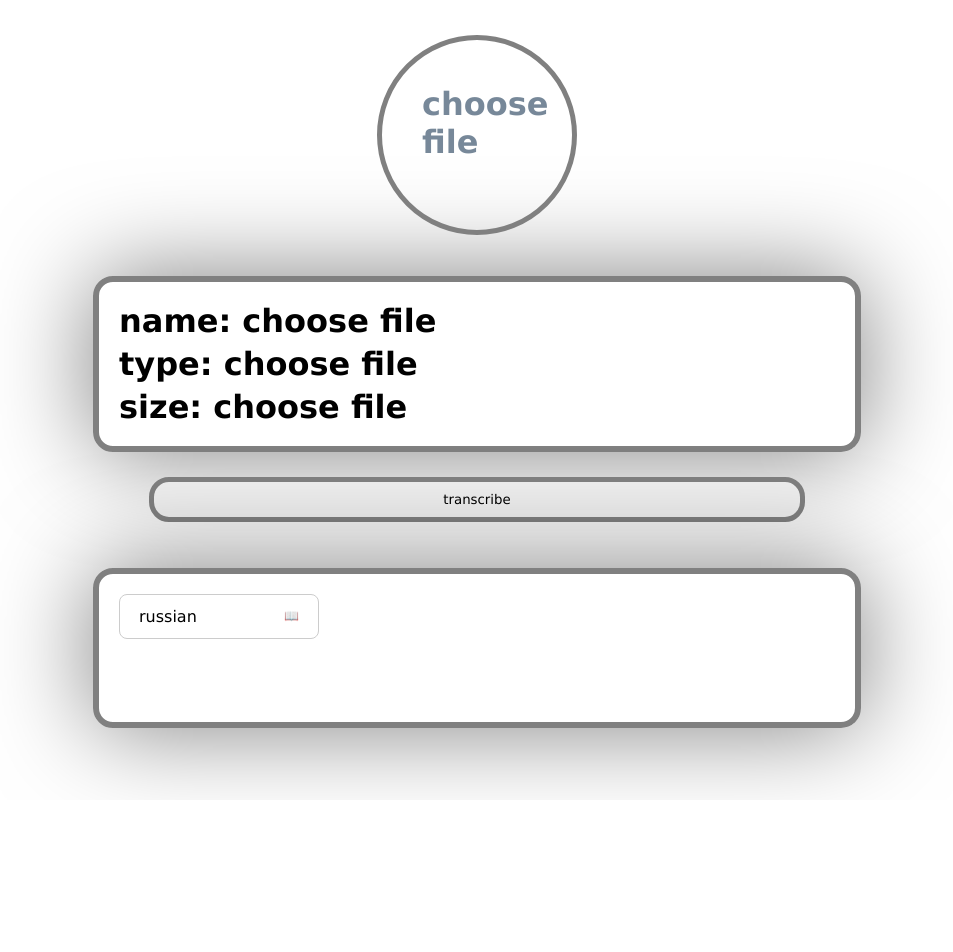
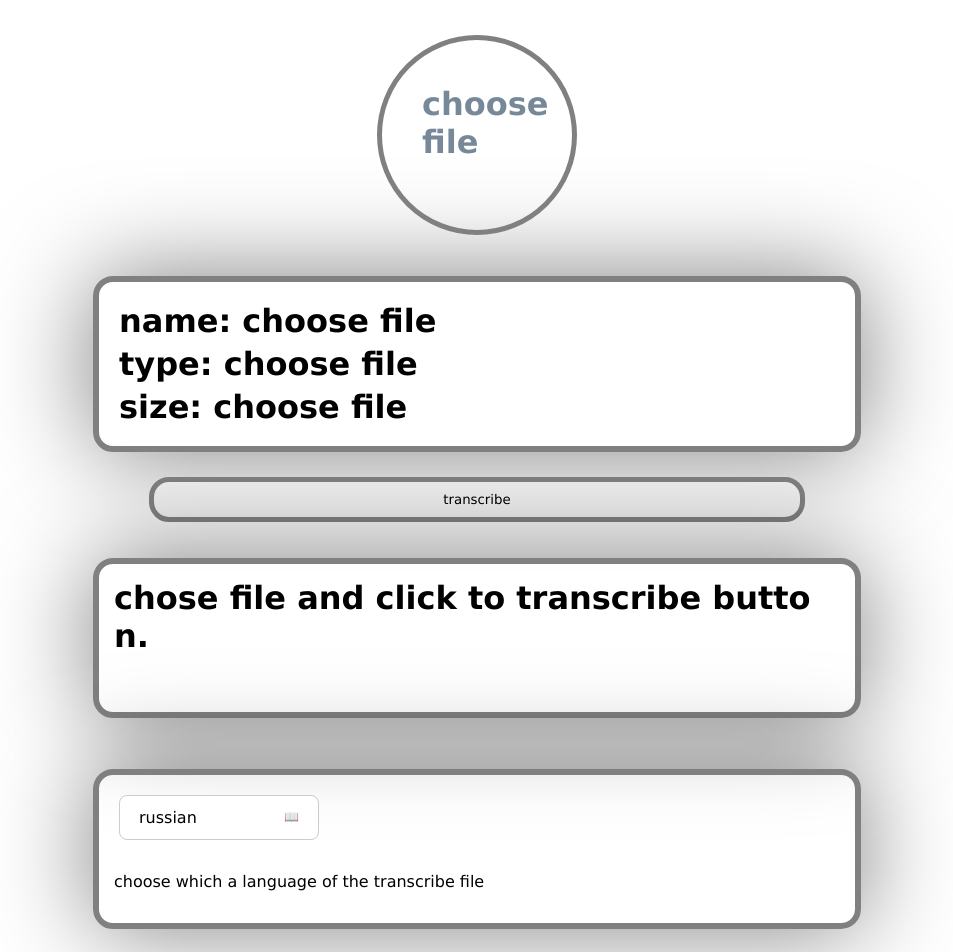
Before and after one commit to feodorbrick-ctrl/voxera, a React (Create React App) app: page / in a window 1280 px wide. Shown: the top 952 px of the page, without its empty margins (163-1116 px from the left). Before the commit the page ends 800 px from the top, so only its background shows below. Built offline with nearby package versions, Linux system fonts and the light colour scheme; what @ffmpeg/ffmpeg would draw is missing.

Commit message:
end making styles of the voxera

```diff
--- a/src/App.css
+++ b/src/App.css
@@ -19,6 +19,7 @@
 }
 
 .infoZone {
+    word-break: break-all;
     border: grey solid 6px;
     border-radius: 20px;
     box-shadow: 0 0 100px rgba(0, 0, 0, 0.5);
--- a/src/App.js
+++ b/src/App.js
@@ -99,7 +99,9 @@ function App() {
                 transcribe
             </button>
             <Spinner isSpinnerVisible={isSpinnerVisible}/>
-            <h1>{transcription}</h1>
+            <div className='infoZone'>
+                <h1>{transcription || 'chose file and click to transcribe button.'}</h1>
+            </div>
             <div className='infoZone'>
                 <CustomSelect
                     onChange={setLanguage}
@@ -107,6 +109,7 @@ function App() {
                     value={language}
                     options={languages}
                 />
+                <p>choose which a language of the transcribe file</p>
             </div>
             {isVisibleError &&
                 <h1 className='error'>some error</h1>
--- a/src/components/spinner/spinner.css
+++ b/src/components/spinner/spinner.css
@@ -1,10 +1,14 @@
 .spinner {
     border-radius: 50%;
-    border: grey 10px dotted;
+    border: lightslategray 10px dotted;
     width: 10vw;
     height: 10vw;
     min-width: 100px;
     min-height: 100px;
+    position: absolute;
+    top: 45%;
+    left: 45%;
+    z-index: 10;
     animation: spin 5s ease-in-out infinite;
 }
 
```
